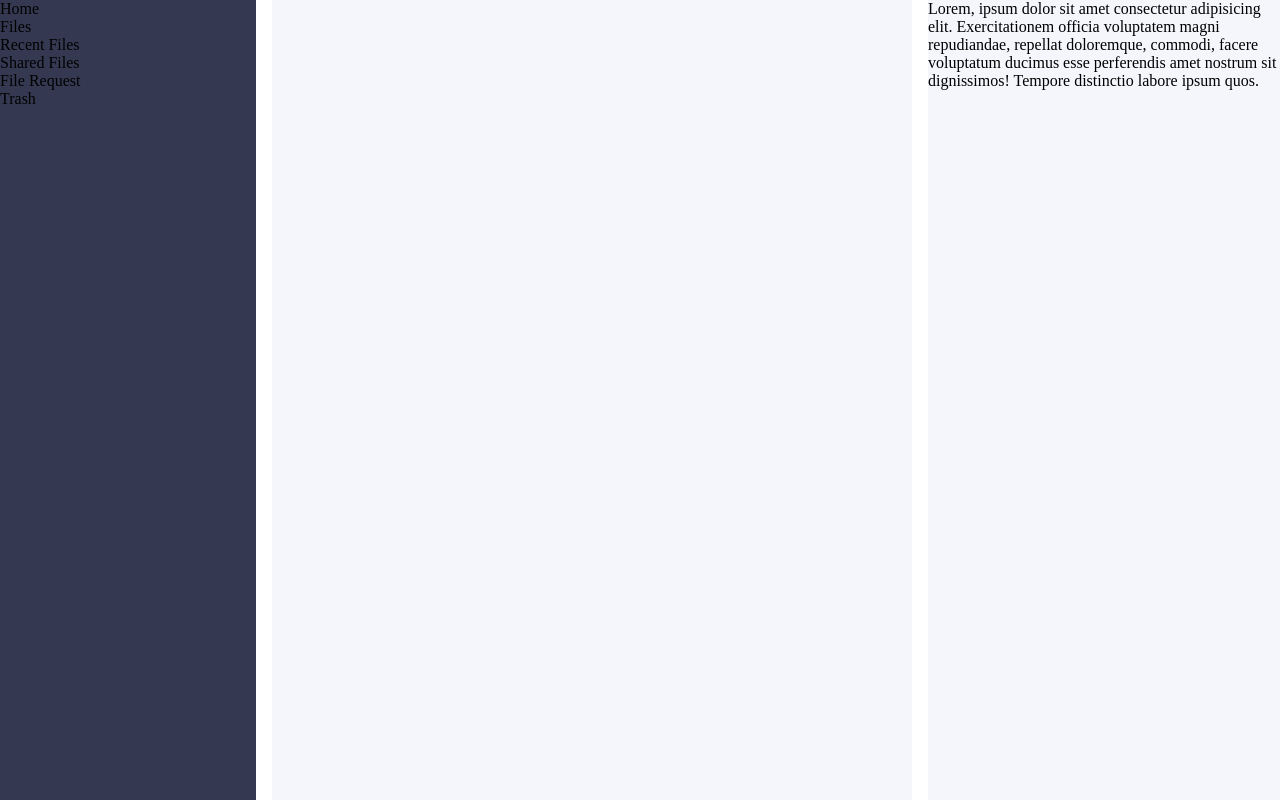
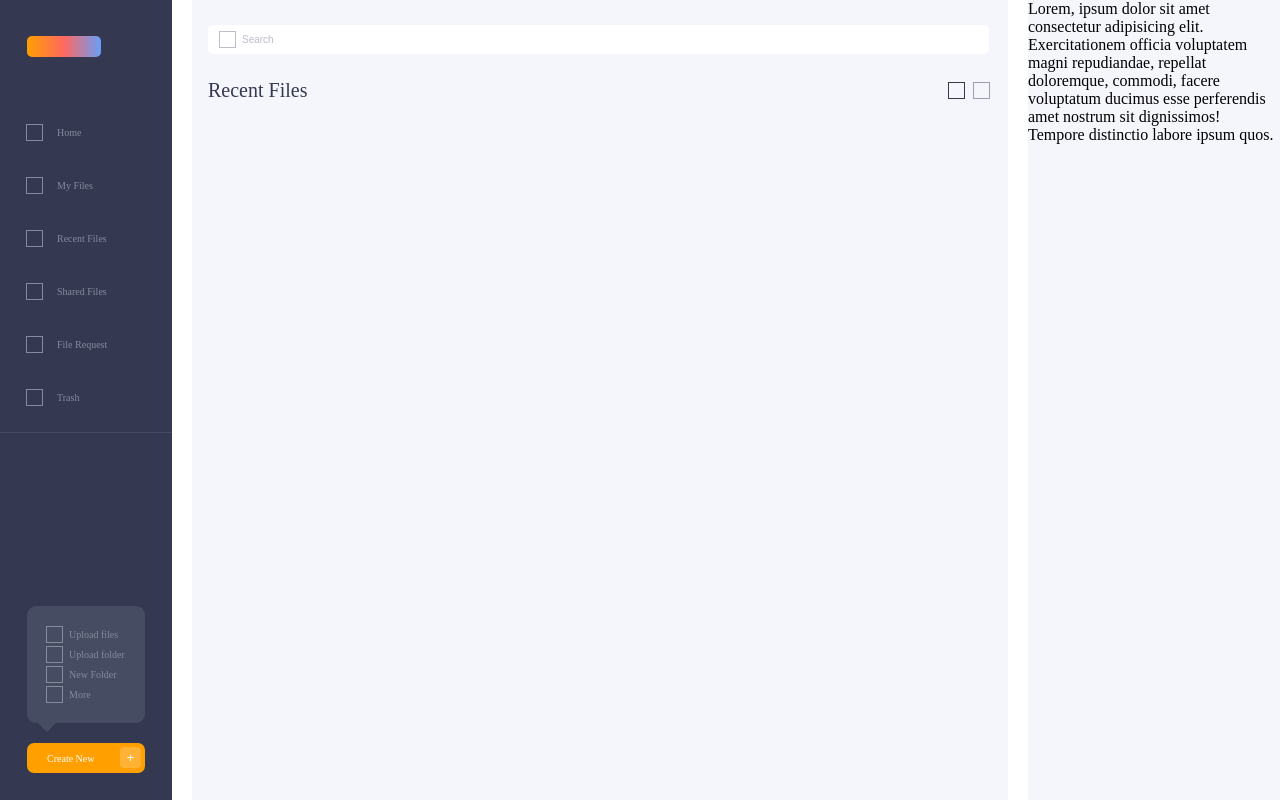
Before and after one commit to ravnhq/react-nerdery-css-layout-challenge, a React (Vite) app: page / in a window 1280 px wide. Built offline with nearby package versions, Linux system fonts and the light colour scheme.

Commit message:
fix: changed card component changed card component to be 2 different components

```diff
--- a/src/App.css
+++ b/src/App.css
@@ -1,33 +1,63 @@
+:root{
+    --sidebar-bg: #343951;
+    --gray-full: #C4C4C4;
+    --cell-bg: #F5F6FC;
+    --gray-pale-outline: #BEC0C8;
+    --light-orange-gradient: #FF9F00;
+    --dark-orange-gradient: #FF6860;
+    --blue-gradient: #689EF8;
+    --gray-fc: #858A9D;
+    --dark-gray-bg: #464C61;
+    --yellow-button: #FF9F00;
+    --yellow-pale-bg: #FFD999;
+    --yellow-secondary-button: #FFB233;
+    --gray-placeholder-fc: #BCBECA;
+    --dark-blue-bg: #343951;
+    --light-gray-bg: #9D9FAF
+
+}
+
 .layout{
     display: grid;
-    gap: 1rem;
-    grid-template-columns: 20% 50% 28% ;
+    grid-template-columns: 172px 1fr 252px;
+    gap: 20px;
 }
+
 .cell{
     /* outline: 1px solid blue; */
     height: 100vh;
-    background-color: #F5F6FC;
+    background-color: var(--cell-bg);
 }
 
 .cell:first-child{
-    background-color: #343951;
+    background-color: var(--sidebar-bg);
+    color: var(--gray-fc);
+    display: flex;
+    flex-direction: column;
+    justify-content: space-between;
+    font-size: 10px;
 }
 
-.layout .cell:last-child{
-    justify-self: end;
+.sideBarActions{
+    padding: 27px;
 }
+.cell:nth-child(2){
+    padding: 25px 19px 25px 16px;
+}
+/* ***   *** */
 
-
-/* .small{
-    height: 21px;
-    width: 74px;
+.searchBar{
+    background-color: white;
     border-radius: 5px;
+    display: flex;
+    align-items: center;
+    gap: 7px;
+    padding: 7px 12px;
 }
-.large{
-    height: 73px;
-    width: 119px;
-    border-radius: 10px;
+.searchBar input{
+    border: none;
+    font-size: 10px;
 }
-.rectangle{
-    background: linear-gradient(to right, #FF9F00, #FF6860,#689EF8);
-} */
+.searchBar ::placeholder{
+    color:var(--gray-placeholder-fc);
+}
--- a/src/App.tsx
+++ b/src/App.tsx
@@ -1,20 +1,32 @@
 import "./App.css";
+import Actions from "./actions/Actions";
+import Button from "./button/Button";
+import CardLargetrue from "./card/CardLargetrue";
+import CardSmalltrue from "./card/CardSmalltrue";
+import SectionHeader from "./header/SectionHeader";
+import Icon from "./icon/Icon";
+import RectangleSmall from "./rectangle/RectangleSmall";
+import SideBar from "./sideBar/SideBar";
 
 function App() {
   return (
     <div className="layout">
+      <div className="cell ">
+        <div className="sideBar">
+          <RectangleSmall />
+          <SideBar />
+        </div>
+        <div className="sideBarActions">
+          <Actions></Actions>
+          <Button icon="+">Create New</Button>
+        </div>
+      </div>
       <div className="cell">
-        <div className="rectangle small"></div>
-        <ul>
-          <li>Home</li>
-          <li>Files</li>
-          <li>Recent Files</li>
-          <li>Shared Files</li>
-          <li>File Request</li>
-          <li>Trash</li>
-        </ul>
+        <div className="searchBar">
+          <Icon color="light-gray" /> <input type="text" placeholder="Search" />
+        </div>
+        <SectionHeader multipleActions={true}></SectionHeader>
       </div>
-      <div className="cell"></div>
       <div className="cell">
         Lorem, ipsum dolor sit amet consectetur adipisicing elit. Exercitationem
         officia voluptatem magni repudiandae, repellat doloremque, commodi,
--- /dev/null
+++ b/src/card/CardLargetrue.tsx
@@ -0,0 +1,27 @@
+import React, { FC } from "react";
+import { Card } from "./types";
+import "./Card.css";
+//import Ellipsis from "../ellipsis/Ellipsis";
+import { ReactComponent as Ellipsis } from "../assets/ellipsis.svg";
+
+const CardLargetrue: FC<Card> = ({ children, footer }) => {
+  return (
+    <div className="card largeCard">
+      <div className="cardHeader flex alignCenter relative gap-25">
+        <div className="squares flex relative">
+          <div className="square squareYellow"></div>
+          <div className="square absolute left-5 -top-5"></div>
+        </div>
+        <div className="circles flex relative">
+          <div className="circle"></div>
+          <div className="circle absolute"></div>
+        </div>
+        <Ellipsis className="absolute -top-10 right-0" />
+      </div>
+      <div className="cardBody fs-12 mt-30">{children}</div>
+      <div className="cardFooter fs-8 mt-10">{footer}</div>
+    </div>
+  );
+};
+
+export default CardLargetrue;
--- /dev/null
+++ b/src/card/CardSmalltrue.tsx
@@ -0,0 +1,21 @@
+import React, { FC } from "react";
+import { Card } from "./types";
+import "./Card.css";
+
+const CardSmalltrue: FC<Card> = ({ children, footer }) => {
+  return (
+    <div className="card smallCard">
+      <div className="cardHeader flex alignCenter gap-50">
+        <div className="square"></div>
+        <div className="circles flex">
+          <div className="circle"></div>
+          <div className="circle"></div>
+        </div>
+      </div>
+      <div className="cardBody fs-12 mt-6">{children}</div>
+      <div className="cardFooter fs-8 mt-2">{footer}</div>
+    </div>
+  );
+};
+
+export default CardSmalltrue;
--- /dev/null
+++ b/src/card/types.ts
@@ -0,0 +1,4 @@
+export interface Card {
+  children: React.ReactNode;
+  footer: string;
+}
```
Also changed, not shown: src/card/Card.css (+56 -120 lines), src/card/Card.tsx (deleted, +0 -95 lines), src/card/CardLarge.tsx (deleted, +0 -21 lines), src/card/CardSmall.tsx (deleted, +0 -21 lines), src/assets/ellipsis.svg (added).
